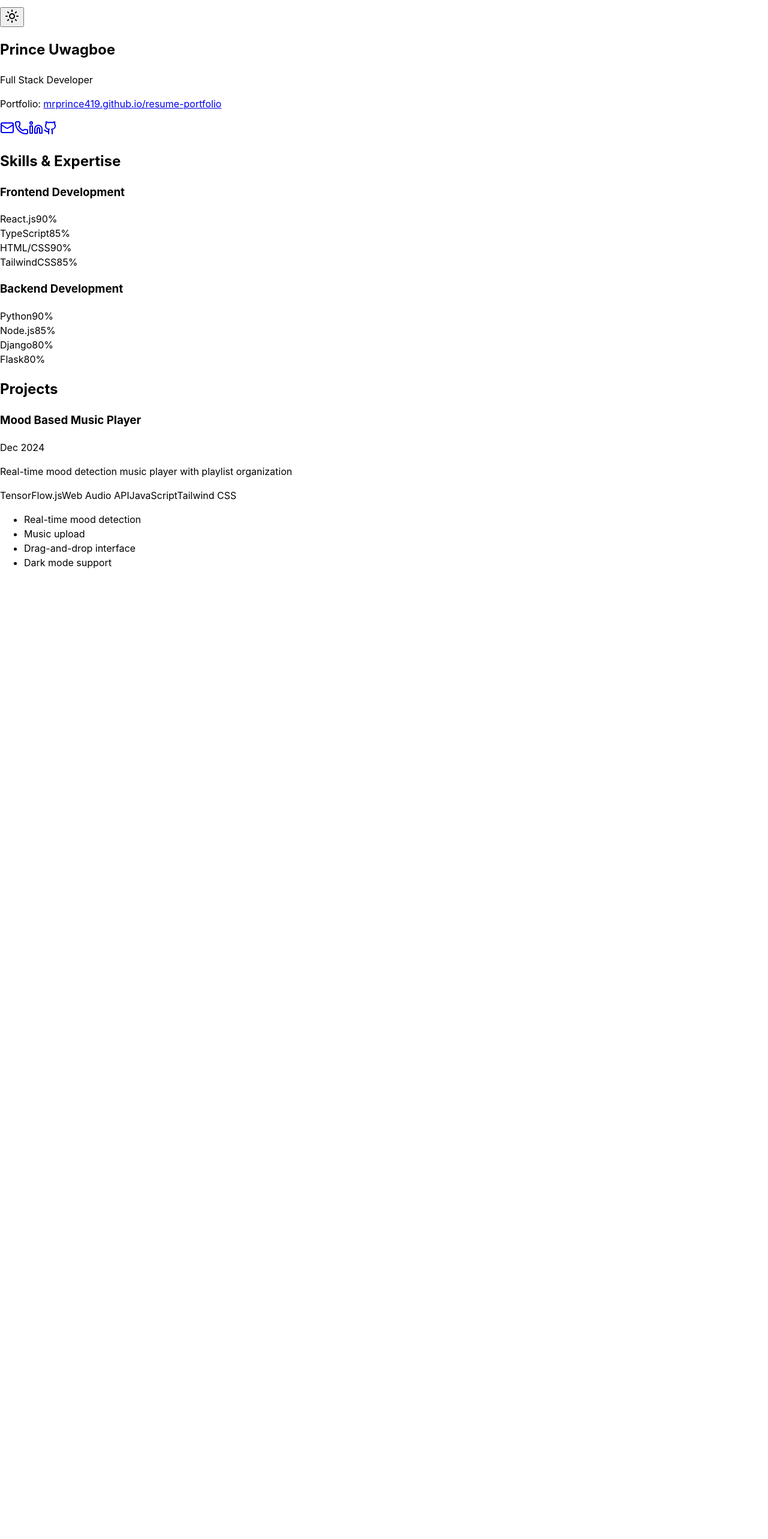
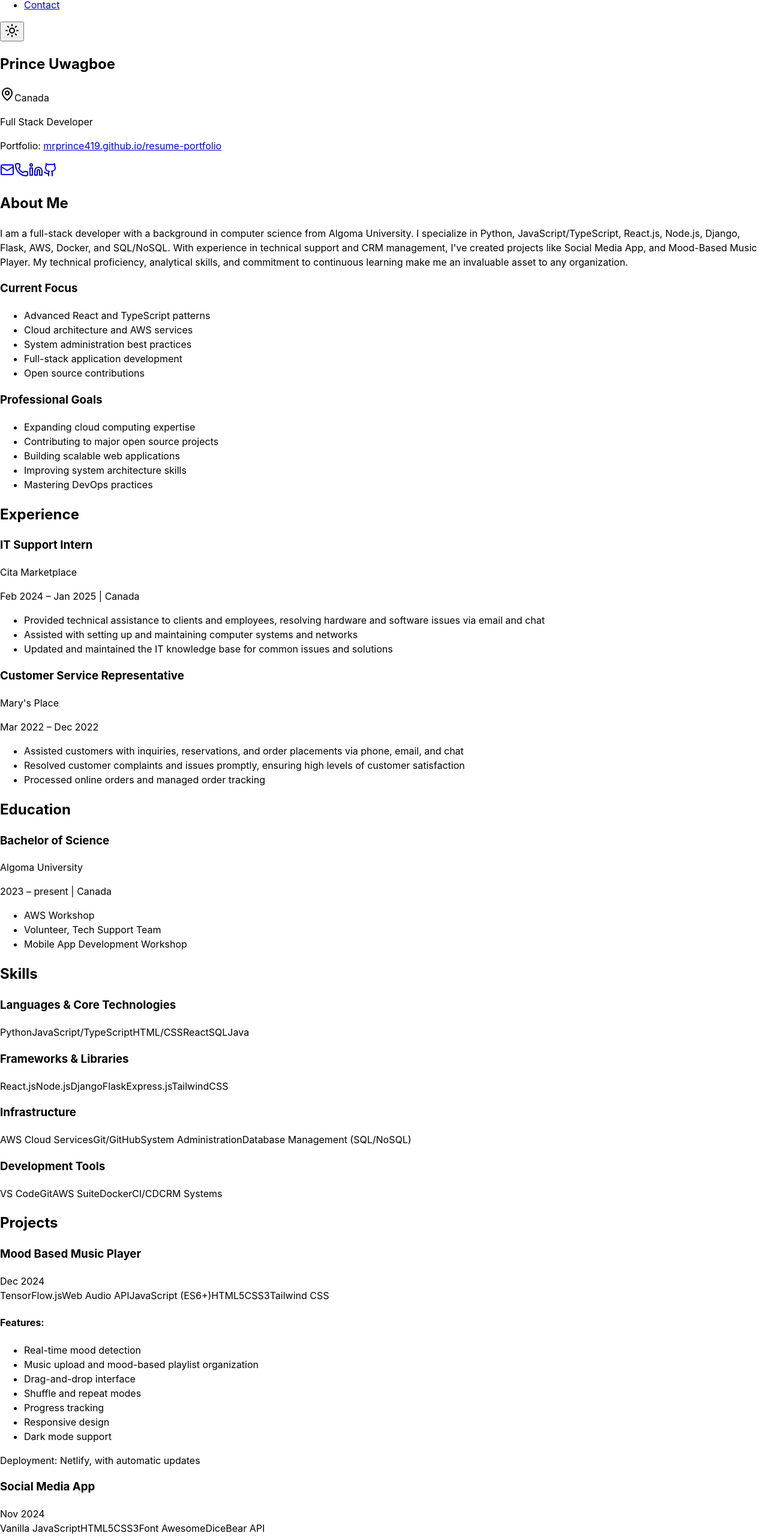
Before and after one commit to MrPrince419/resume-portfolio, a React (Vite) app: page / in a window 1280 px wide. Shown: the part 188-2754 px from the top of the page at 60% size. Before the commit the page ends 1154 px from the top, so only its background shows below. Built offline with nearby package versions, Linux system fonts and the light colour scheme.

Commit message:
Update resume with complete content and improve UI components

```diff
--- a/Resume.tsx
+++ b/Resume.tsx
@@ -1,6 +1,7 @@
 import { useState, useEffect, createContext, useContext } from 'react'
 import { motion, AnimatePresence } from 'framer-motion'
-import { Moon, Sun, Mail, Phone, Linkedin, Github } from 'lucide-react'
+import { Moon, Sun, Mail, Phone, Linkedin, Github, MapPin } from 'lucide-react'
+import { resumeData } from './src/data/resume'
 
 // Theme Context
 type Theme = "dark" | "light" | "system"
@@ -66,6 +67,7 @@ function Navbar() {
     { id: 'home', label: 'Home' },
     { id: 'about', label: 'About' },
     { id: 'experience', label: 'Experience' },
+    { id: 'education', label: 'Education' },
     { id: 'skills', label: 'Skills' },
     { id: 'projects', label: 'Projects' },
     { id: 'contact', label: 'Contact' },
@@ -117,10 +119,15 @@ function Navbar() {
 
 // Hero Component
 function Hero() {
+  const { personalInfo } = resumeData;
   return (
     <section id="home" className="min-h-screen flex items-center justify-center">
       <div className="text-center">
-        <h1 className="text-4xl md:text-6xl font-bold mb-4">Prince Uwagboe</h1>
+        <h1 className="text-4xl md:text-6xl font-bold mb-4">{personalInfo.name}</h1>
+        <div className="flex items-center justify-center space-x-2 text-gray-600 dark:text-gray-400 mb-4">
+          <MapPin className="w-4 h-4" />
+          <span>{personalInfo.location}</span>
+        </div>
         <p className="text-xl md:text-2xl text-gray-600 dark:text-gray-400 mb-4">
           Full Stack Developer
         </p>
@@ -130,16 +137,16 @@ function Hero() {
           </a>
         </p>
         <div className="flex justify-center space-x-6 mb-8">
-          <a href="mailto:uwagboe.o.p@gmail.com" className="hover:text-blue-600" title="Email">
+          <a href={`mailto:${personalInfo.email}`} className="hover:text-blue-600" title="Email">
             <Mail className="w-6 h-6" />
           </a>
-          <a href="tel:2493564705" className="hover:text-blue-600" title="Phone">
+          <a href={`tel:${personalInfo.phone}`} className="hover:text-blue-600" title="Phone">
             <Phone className="w-6 h-6" />
           </a>
-          <a href="https://linkedin.com/in/prince-uwagboe" className="hover:text-blue-600" target="_blank" rel="noopener noreferrer" title="LinkedIn">
+          <a href={personalInfo.links.linkedin} className="hover:text-blue-600" target="_blank" rel="noopener noreferrer" title="LinkedIn">
             <Linkedin className="w-6 h-6" />
           </a>
-          <a href="https://github.com/MrPrince419" className="hover:text-blue-600" target="_blank" rel="noopener noreferrer" title="GitHub">
+          <a href={personalInfo.links.github} className="hover:text-blue-600" target="_blank" rel="noopener noreferrer" title="GitHub">
             <Github className="w-6 h-6" />
           </a>
         </div>
@@ -148,99 +155,75 @@ function Hero() {
   )
 }
 
-// Skills Component
-const skillCategories = [
-  {
-    name: "Frontend Development",
-    skills: [
-      { name: "React.js", proficiency: 90 },
-      { name: "TypeScript", proficiency: 85 },
-      { name: "HTML/CSS", proficiency: 90 },
-      { name: "TailwindCSS", proficiency: 85 },
-    ]
-  },
-  {
-    name: "Backend Development",
-    skills: [
-      { name: "Python", proficiency: 90 },
-      { name: "Node.js", proficiency: 85 },
-      { name: "Django", proficiency: 80 },
-      { name: "Flask", proficiency: 80 },
-    ]
-  },
-  // ... other categories
-]
-
-function Skills() {
+// About Component
+function About() {
   return (
-    <section id="skills" className="py-20">
-      <h2 className="text-3xl font-bold text-center mb-12">Skills & Expertise</h2>
-      <div className="grid grid-cols-1 md:grid-cols-2 gap-6 max-w-5xl mx-auto">
-        {skillCategories.map(category => (
-          <div key={category.name} className="bg-white dark:bg-gray-800 rounded-lg shadow-lg p-6">
-            <h3 className="text-xl font-bold mb-4">{category.name}</h3>
-            <div className="space-y-4">
-              {category.skills.map(skill => (
-                <div key={skill.name}>
-                  <div className="flex justify-between mb-1">
-                    <span>{skill.name}</span>
-                    <span>{skill.proficiency}%</span>
+    <section id="about" className="py-20">
+      <div className="container mx-auto px-4">
+        <h2 className="text-3xl font-bold mb-8">About Me</h2>
+        <div className="prose dark:prose-invert max-w-none">
+          <p className="text-lg">{resumeData.summary}</p>
+          <div className="mt-8">
+            <h3 className="text-2xl font-semibold mb-4">Current Focus</h3>
+            <ul className="list-disc pl-6">
+              {resumeData.currentFocus.map((focus, index) => (
+                <li key={index}>{focus}</li>
+              ))}
+            </ul>
           </div>
-                  <div className="h-2 bg-gray-200 rounded-full">
-                    <div
-                      className="h-full bg-blue-600 rounded-full"
-                      style={{ width: `${skill.proficiency}%` }}
-                    />
+          <div className="mt-8">
+            <h3 className="text-2xl font-semibold mb-4">Professional Goals</h3>
+            <ul className="list-disc pl-6">
+              {resumeData.professionalGoals.map((goal, index) => (
+                <li key={index}>{goal}</li>
+              ))}
+            </ul>
           </div>
         </div>
-              ))}
-            </div>
-          </div>
-        ))}
       </div>
     </section>
   )
 }
 
-// Projects Component
-const projects = [
-  {
-    title: "Mood Based Music Player",
-    date: "Dec 2024",
-    description: "Real-time mood detection music player with playlist organization",
-    tech: ["TensorFlow.js", "Web Audio API", "JavaScript", "Tailwind CSS"],
-    features: [
-      "Real-time mood detection",
-      "Music upload",
-      "Drag-and-drop interface",
-      "Dark mode support"
-    ]
-  },
-  // ... other projects
-]
-
-function Projects() {
+// Experience Component
+function Experience() {
   return (
-    <section id="projects" className="py-20">
-      <h2 className="text-3xl font-bold text-center mb-12">Projects</h2>
-      <div className="grid grid-cols-1 md:grid-cols-2 lg:grid-cols-3 gap-6">
-        {projects.map(project => (
-          <div key={project.title} className="bg-white dark:bg-gray-800 rounded-lg shadow-lg p-6">
-            <div className="flex justify-between items-start mb-4">
-              <h3 className="text-xl font-bold">{project.title}</h3>
-              <span className="text-sm text-gray-600 dark:text-gray-400">{project.date}</span>
+    <section id="experience" className="py-20 bg-gray-50 dark:bg-gray-800">
+      <div className="container mx-auto px-4">
+        <h2 className="text-3xl font-bold mb-8">Experience</h2>
+        <div className="space-y-12">
+          {resumeData.experience.map((job, index) => (
+            <div key={index} className="bg-white dark:bg-gray-700 rounded-lg p-6 shadow-lg">
+              <h3 className="text-xl font-semibold">{job.title}</h3>
+              <p className="text-gray-600 dark:text-gray-400">{job.company}</p>
+              <p className="text-gray-500 dark:text-gray-400 mb-4">{job.period} {job.location && `| ${job.location}`}</p>
+              <ul className="list-disc pl-6 space-y-2">
+                {job.responsibilities.map((resp, idx) => (
+                  <li key={idx}>{resp}</li>
+                ))}
+              </ul>
             </div>
-            <p className="text-gray-600 dark:text-gray-400 mb-4">{project.description}</p>
-            <div className="flex flex-wrap gap-2 mb-4">
-              {project.tech.map(tech => (
-                <span key={tech} className="px-2 py-1 bg-gray-100 dark:bg-gray-700 rounded-full text-sm">
-                  {tech}
-                </span>
           ))}
         </div>
-            <ul className="list-disc list-inside text-gray-600 dark:text-gray-400">
-              {project.features.map(feature => (
-                <li key={feature}>{feature}</li>
+      </div>
+    </section>
+  )
+}
+
+// Education Component
+function Education() {
+  return (
+    <section id="education" className="py-20">
+      <div className="container mx-auto px-4">
+        <h2 className="text-3xl font-bold mb-8">Education</h2>
+        {resumeData.education.map((edu, index) => (
+          <div key={index} className="bg-white dark:bg-gray-700 rounded-lg p-6 shadow-lg">
+            <h3 className="text-xl font-semibold">{edu.degree}</h3>
+            <p className="text-gray-600 dark:text-gray-400">{edu.institution}</p>
+            <p className="text-gray-500 dark:text-gray-400 mb-4">{edu.period} | {edu.location}</p>
+            <ul className="list-disc pl-6 space-y-2">
+              {edu.highlights.map((highlight, idx) => (
+                <li key={idx}>{highlight}</li>
               ))}
             </ul>
           </div>
@@ -250,46 +233,90 @@ function Projects() {
   )
 }
 
+// Skills Component
+function Skills() {
+  return (
+    <section id="skills" className="py-20 bg-gray-50 dark:bg-gray-800">
+      <div className="container mx-auto px-4">
+        <h2 className="text-3xl font-bold mb-8">Skills</h2>
+        <div className="grid grid-cols-1 md:grid-cols-2 gap-8">
+          {resumeData.skills.map((category, index) => (
+            <div key={index} className="bg-white dark:bg-gray-700 rounded-lg p-6 shadow-lg">
+              <h3 className="text-xl font-semibold mb-4">{category.category}</h3>
+              <div className="flex flex-wrap gap-2">
+                {category.items.map((skill, idx) => (
+                  <span key={idx} className="px-3 py-1 bg-blue-100 dark:bg-blue-900 text-blue-800 dark:text-blue-100 rounded-full text-sm">
+                    {skill}
+                  </span>
+                ))}
+              </div>
+            </div>
+          ))}
+        </div>
+      </div>
+    </section>
+  )
+}
+
+// Projects Component
+function Projects() {
+  return (
+    <section id="projects" className="py-20">
+      <div className="container mx-auto px-4">
+        <h2 className="text-3xl font-bold mb-8">Projects</h2>
+        <div className="grid grid-cols-1 md:grid-cols-2 gap-8">
+          {resumeData.projects.map((project, index) => (
+            <div key={index} className="bg-white dark:bg-gray-700 rounded-lg p-6 shadow-lg">
+              <div className="flex justify-between items-start">
+                <h3 className="text-xl font-semibold">{project.name}</h3>
+                <span className="text-sm text-gray-500 dark:text-gray-400">{project.date}</span>
+              </div>
+              <div className="mt-4 flex flex-wrap gap-2">
+                {project.tech.map((tech, idx) => (
+                  <span key={idx} className="px-2 py-1 bg-gray-100 dark:bg-gray-600 rounded text-sm">
+                    {tech}
+                  </span>
+                ))}
+              </div>
+              <div className="mt-4">
+                <h4 className="font-semibold mb-2">Features:</h4>
+                <ul className="list-disc pl-6 space-y-1">
+                  {project.features.map((feature, idx) => (
+                    <li key={idx}>{feature}</li>
+                  ))}
+                </ul>
+              </div>
+              <p className="mt-4 text-sm text-gray-600 dark:text-gray-400">
+                <span className="font-semibold">Deployment:</span> {project.deployment}
+              </p>
+            </div>
+          ))}
+        </div>
+      </div>
+    </section>
+  )
+}
+
 // Main App Component
-export default function App() {
-  const [isLoading, setIsLoading] = useState(true)
-
-  useEffect(() => {
-    setTimeout(() => setIsLoading(false), 1500)
-  }, [])
-
+function App() {
   return (
     <ThemeProvider>
-      <div className="min-h-screen bg-white dark:bg-gray-900 text-gray-900 dark:text-white">
-        <AnimatePresence>
-          {isLoading ? (
-            <motion.div
-              key="loader"
-              initial={{ opacity: 1 }}
-              exit={{ opacity: 0 }}
-              className="h-screen w-screen flex items-center justify-center"
-            >
-              <motion.div
-                animate={{ rotate: 360 }}
-                transition={{ duration: 1, repeat: Infinity, ease: "linear" }}
-                className="w-16 h-16 border-4 border-blue-600 border-t-transparent rounded-full"
-              />
-            </motion.div>
-          ) : (
-            <motion.div
-              initial={{ opacity: 0 }}
-              animate={{ opacity: 1 }}
-            >
+      <div className="min-h-screen bg-white dark:bg-gray-900 text-gray-900 dark:text-gray-100">
         <Navbar />
         <main>
           <Hero />
+          <About />
+          <Experience />
+          <Education />
           <Skills />
           <Projects />
         </main>
-            </motion.div>
-          )}
-        </AnimatePresence>
+        <footer className="py-8 text-center text-gray-600 dark:text-gray-400">
+          <p> 2024 Prince Uwagboe. All rights reserved.</p>
+        </footer>
       </div>
     </ThemeProvider>
   )
 }
+
+export default App;
--- /dev/null
+++ b/src/data/resume.ts
@@ -0,0 +1,186 @@
+export const resumeData = {
+  personalInfo: {
+    name: "Prince Uwagboe",
+    location: "Canada",
+    email: "uwagboe.o.p@gmail.com",
+    phone: "2493564705",
+    links: {
+      linkedin: "https://linkedin.com/in/prince-uwagboe",
+      github: "https://github.com/MrPrince419"
+    }
+  },
+  summary: `I am a full-stack developer with a background in computer science from Algoma University. I specialize in Python,
+    JavaScript/TypeScript, React.js, Node.js, Django, Flask, AWS, Docker, and SQL/NoSQL. With experience in technical support
+    and CRM management, I've created projects like Social Media App, and Mood-Based Music Player. My technical proficiency,
+    analytical skills, and commitment to continuous learning make me an invaluable asset to any organization.`,
+  education: [
+    {
+      degree: "Bachelor of Science",
+      institution: "Algoma University",
+      period: "2023 – present",
+      location: "Canada",
+      highlights: [
+        "AWS Workshop",
+        "Volunteer, Tech Support Team",
+        "Mobile App Development Workshop"
+      ]
+    }
+  ],
+  experience: [
+    {
+      title: "IT Support Intern",
+      company: "Cita Marketplace",
+      period: "Feb 2024 – Jan 2025",
+      location: "Canada",
+      responsibilities: [
+        "Provided technical assistance to clients and employees, resolving hardware and software issues via email and chat",
+        "Assisted with setting up and maintaining computer systems and networks",
+        "Updated and maintained the IT knowledge base for common issues and solutions"
+      ]
+    },
+    {
+      title: "Customer Service Representative",
+      company: "Mary's Place",
+      period: "Mar 2022 – Dec 2022",
+      responsibilities: [
+        "Assisted customers with inquiries, reservations, and order placements via phone, email, and chat",
+        "Resolved customer complaints and issues promptly, ensuring high levels of customer satisfaction",
+        "Processed online orders and managed order tracking"
+      ]
+    }
+  ],
+  projects: [
+    {
+      name: "Mood Based Music Player",
+      date: "Dec 2024",
+      tech: ["TensorFlow.js", "Web Audio API", "JavaScript (ES6+)", "HTML5", "CSS3", "Tailwind CSS"],
+      features: [
+        "Real-time mood detection",
+        "Music upload and mood-based playlist organization",
+        "Drag-and-drop interface",
+        "Shuffle and repeat modes",
+        "Progress tracking",
+        "Responsive design",
+        "Dark mode support"
+      ],
+      deployment: "Netlify, with automatic updates"
+    },
+    {
+      name: "Social Media App",
+      date: "Nov 2024",
+      tech: ["Vanilla JavaScript", "HTML5", "CSS3", "Font Awesome", "DiceBear API"],
+      features: [
+        "User authentication",
+        "Post creation with images and captions",
+        "Real-time interactions",
+        "Live image previews",
+        "Interactive like system",
+        "Responsive design",
+        "Toast notifications"
+      ],
+      deployment: "Netlify, with automatic updates"
+    },
+    {
+      name: "Shopping Cart",
+      date: "Oct 2024",
+      tech: ["React", "TypeScript", "Tailwind CSS", "Shadcn/ui", "Lucide Icons"],
+      features: [
+        "Interactive product browsing",
+        "Real-time cart updates",
+        "Elegant transitions",
+        "Responsive design",
+        "Modern UI",
+        "Optimized performance"
+      ],
+      deployment: "Netlify, with automatic updates"
+    },
+    {
+      name: "Voting System",
+      date: "Sep 2024",
+      tech: ["Vanilla JavaScript"],
+      features: [
+        "User authentication",
+        "Poll creation",
+        "Real-time form validation",
+        "localStorage sessions",
+        "Dynamic polls",
+        "Real-time vote counting",
+        "Progress tracking",
+        "Interactive feedback",
+        "Responsive design"
+      ],
+      deployment: "Netlify, with automatic updates"
+    },
+    {
+      name: "Calorie Calculator",
+      date: "Aug 2024",
+      tech: ["JavaScript", "React", "Chart.js"],
+      features: [
+        "Calorie tracking",
+        "BMR calculation",
+        "Nutritional goals",
+        "Food database",
+        "Progress visualization"
+      ],
+      deployment: "Netlify, with automatic updates"
+    }
+  ],
+  skills: [
+    {
+      category: "Languages & Core Technologies",
+      items: [
+        "Python",
+        "JavaScript/TypeScript",
+        "HTML/CSS",
+        "React",
+        "SQL",
+        "Java"
+      ]
+    },
+    {
+      category: "Frameworks & Libraries",
+      items: [
+        "React.js",
+        "Node.js",
+        "Django",
+        "Flask",
+        "Express.js",
+        "TailwindCSS"
+      ]
+    },
+    {
+      category: "Infrastructure",
+      items: [
+        "AWS Cloud Services",
+        "Git/GitHub",
+        "System Administration",
+        "Database Management (SQL/NoSQL)"
+      ]
+    },
+    {
+      category: "Development Tools",
+      items: [
+        "VS Code",
+        "Git",
+        "AWS Suite",
+        "Docker",
+        "CI/CD",
+        "CRM Systems"
+      ]
+    }
+  ],
+  currentFocus: [
+    "Advanced React and TypeScript patterns",
+    "Cloud architecture and AWS services",
+    "System administration best practices",
+    "Full-stack application development",
+    "Open source contributions"
+  ],
+  professionalGoals: [
+    "Expanding cloud computing expertise",
+    "Contributing to major open source projects",
+    "Building scalable web applications",
+    "Improving system architecture skills",
+    "Mastering DevOps practices"
+  ]
+};
```
Lines whose indentation alone changed are shown as unchanged.
